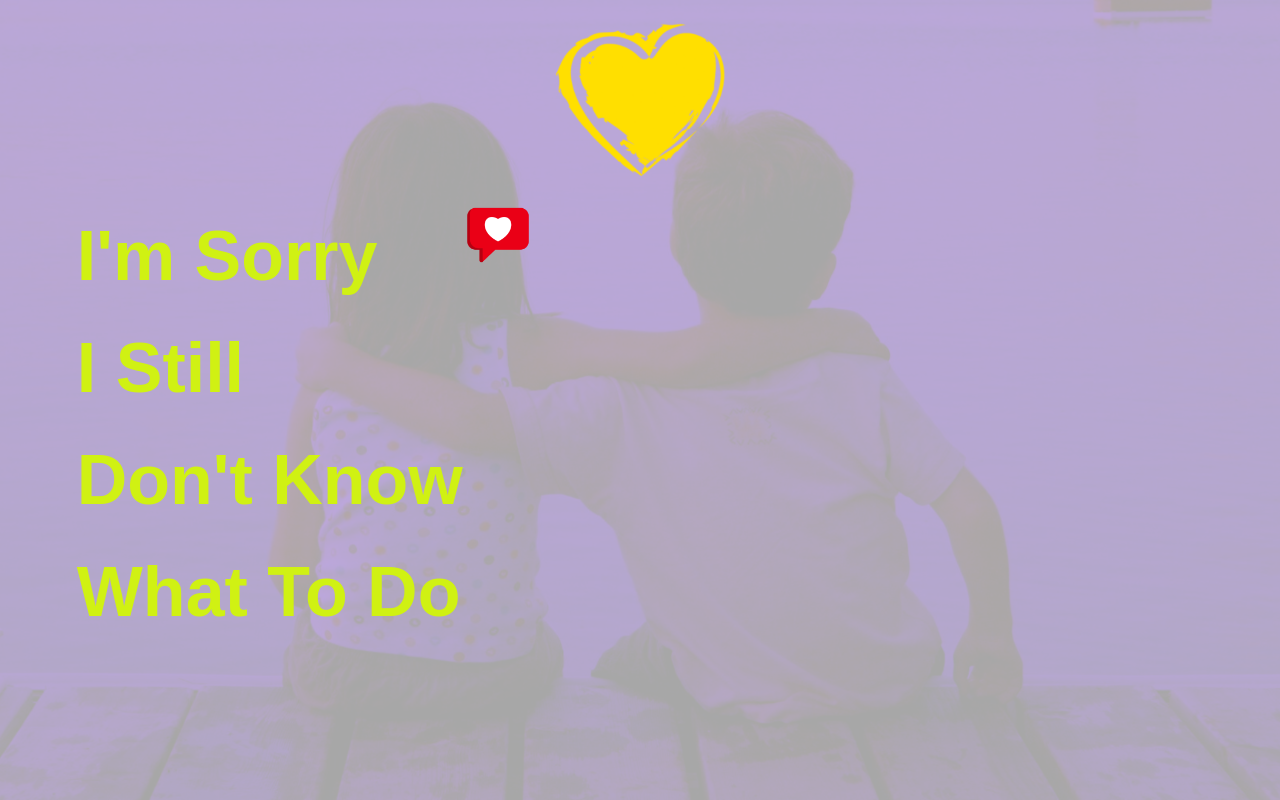
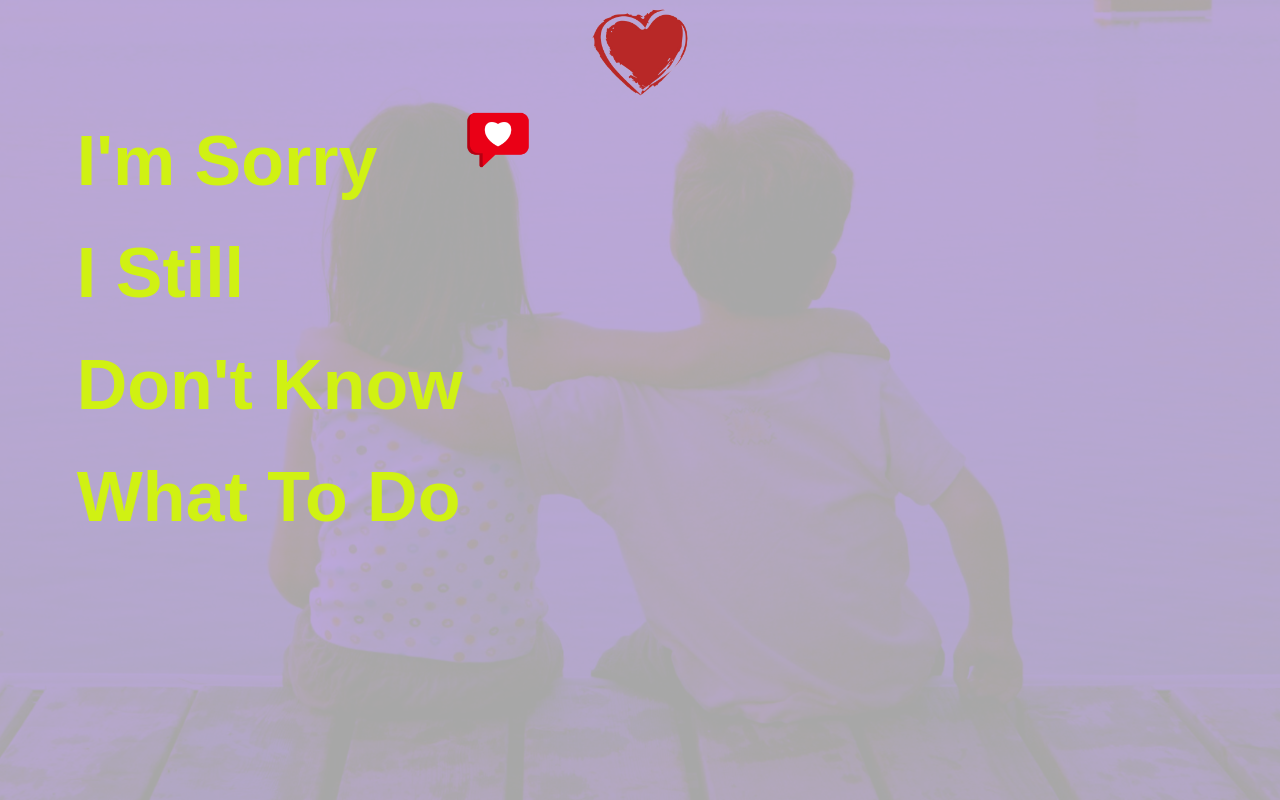
Before and after one commit to Karr122s/mylove, a plain HTML site: page index.html in a window 1280 px wide. Drawn offline with Linux system fonts and the light colour scheme.

Commit message:
Update index.html

```diff
--- a/index.html
+++ b/index.html
@@ -9,7 +9,7 @@
 <body>
         <div class="container">
             <div class="logo">
-                <img src="logo2.png" id= "Micon" class="logo" width="60px" onclick="music()">
+                <img src="logo.png" id= "Micon" class="logo" width="60px" onclick="music()">
             </div>
                 <div id="content">
                 <div class="left-col">
```
